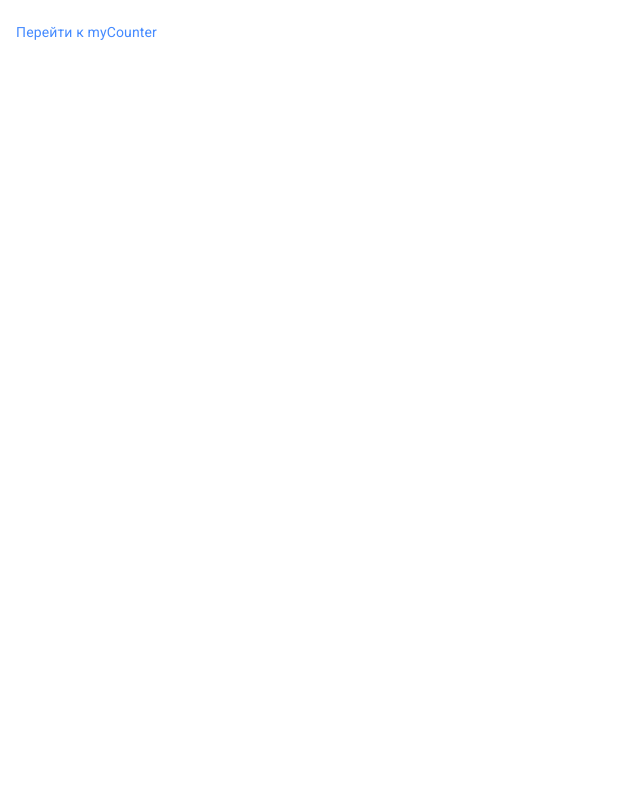
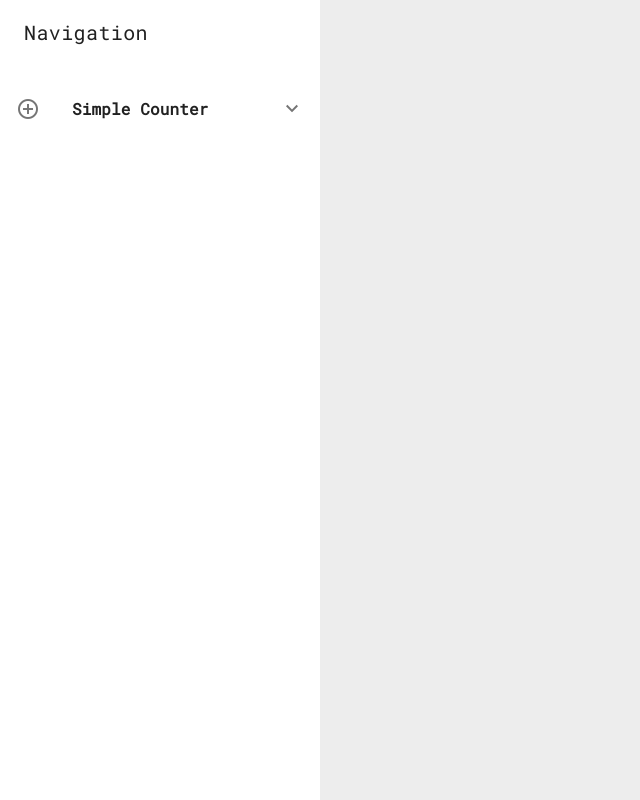
Before and after one commit to neo0910/sandbox-client, a Vue app: page /#/ in a window 1280 px wide. Shown: the whole page, without its empty margins (0-640 px from the left). Built offline with nearby package versions, Linux system fonts and the light colour scheme.

Commit message:
NSC-20 apply list to drawer

```diff
--- a/package.json
+++ b/package.json
@@ -4,7 +4,7 @@
   "private": true,
   "scripts": {
     "serve": "vue-cli-service serve --mode development",
-    "build": "vue-cli-service build --mode development && ./deploy.sh",
+    "build": "vue-cli-service build --mode production && ./deploy.sh",
     "lint": "vue-cli-service lint"
   },
   "dependencies": {
--- /dev/null
+++ b/public/css/style.css
@@ -0,0 +1,3 @@
+:root {
+    --content-background-color: rgba(0, 0, 0, .05);
+}
--- a/public/index.html
+++ b/public/index.html
@@ -5,9 +5,9 @@
     <meta http-equiv="X-UA-Compatible" content="IE=edge">
     <meta name="viewport" content="width=device-width,initial-scale=1.0">
     <link rel="icon" href="<%= BASE_URL %>favicon.ico">
-    <link rel="stylesheet" href="https://fonts.googleapis.com/css?family=Roboto:400,500,700,400italic|Material+Icons">
+    <link rel="stylesheet" href="https://fonts.googleapis.com/css?family=Material+Icons">
     <link rel="stylesheet" href="https://fonts.googleapis.com/css?family=Roboto+Mono:400,800">
-    <link rel="stylesheet" href="https://fonts.googleapis.com/css?family=Press+Start+2P">
+    <link rel="stylesheet" href="css/style.css">
     <title>SandboxClient</title>
   </head>
   <body>
--- a/src/App.vue
+++ b/src/App.vue
@@ -5,11 +5,36 @@
             md-persistent="full"
             :md-active.sync="sidebar"
         >
+            <md-toolbar
+                class="md-transparent"
+                md-elevation="0"
+            >
+                <span class="md-title">Navigation</span>
+            </md-toolbar>
+
             <md-list>
-                <md-list-item>
-                    <router-link :to="{ name: 'myCounter' }">
-                        Перейти к myCounter
-                    </router-link>
+                <md-list-item
+                    v-for="app in navigationConfigs"
+                    :key="app.name"
+                    md-expand
+                    :md-expanded.sync="app.expand"
+                >
+                    <md-icon>control_point</md-icon>
+
+                    <h4
+                        @click.stop="$router.push(app.route)"
+                        v-html="app.name"
+                    />
+
+                    <md-list slot="md-expand">
+                        <md-list-item
+                            v-for="item in app.support"
+                            :key="item"
+                            class="md-inset"
+                        >
+                            {{ item }}
+                        </md-list-item>
+                    </md-list>
                 </md-list-item>
             </md-list>
         </md-drawer>
@@ -33,6 +58,16 @@
 
     export default {
         name: 'App',
+        data: () => ({
+            navigationConfigs: [
+                {
+                    expand: false,
+                    name: 'Simple Counter',
+                    route: { name: 'myCounter' },
+                    support: [ 'Vue.js', 'Vuex', 'Vue Material' ],
+                },
+            ],
+        }),
         computed: {
             ...mapGetters([
                 'getSidebarStatus',
@@ -77,11 +112,31 @@
 <style scoped>
 
     .md-app {
+        font-family: 'Roboto Mono', monospace;
         height: 100vh;
     }
 
+    .md-drawer {
+        max-width: calc(100vw - 100px);
+        width: 320px;
+    }
+
     .md-content {
+        background-color: var(--content-background-color);
         flex: 1 1 100%;
+    }
+
+    .md-list-item-content {
+        justify-content: flex-start;
+    }
+
+    .md-list-item-content h4 {
+        flex: 1 1 100%;
+        font-size: 1rem;
+    }
+
+    .md-list-item-content h4:hover {
+        text-decoration: underline;
     }
 
     .md-icon-button {
--- a/src/components/MyCounter.vue
+++ b/src/components/MyCounter.vue
@@ -106,7 +106,6 @@
 
     .md-card {
         display: flex;
-        font-family: 'Roboto Mono', monospace;
         flex-flow: column nowrap;
         font-weight: bold;
         height: 350px;
```
Also changed, not shown: 1 other file (tests, documents, lock files or other folders).
